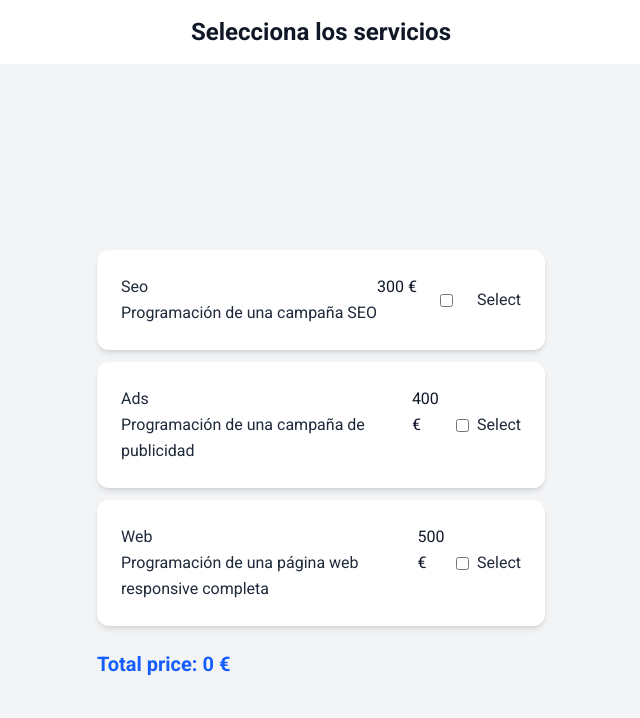
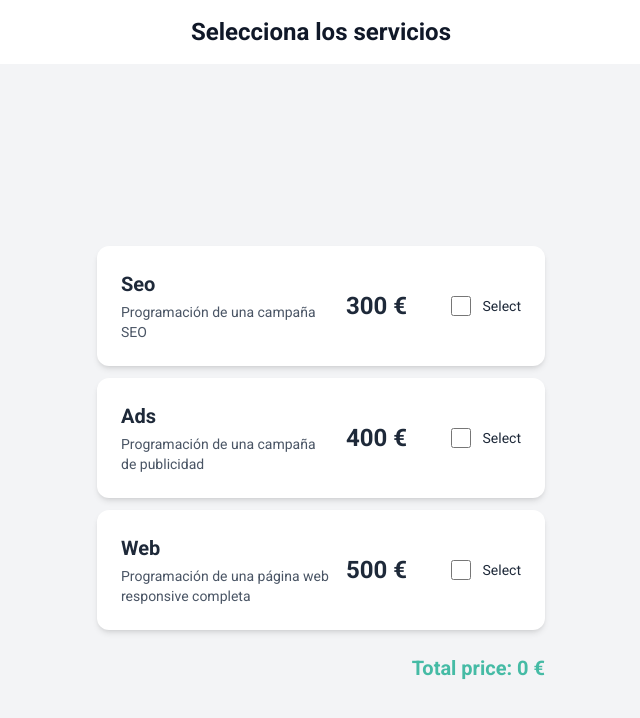
Before and after one commit to papercri/it-academy-s6-presupuestos-react, a React (Vite) app: page /budget in a window 1280 px wide. Shown: the top 718 px of the page, without its empty margins (319-959 px from the left). Built offline with nearby package versions, Linux system fonts and the light colour scheme.

Commit message:
ejercicio 1 con estilos

```diff
--- a/src/assets/styles/css/global.css
+++ b/src/assets/styles/css/global.css
@@ -11,7 +11,6 @@ article, aside, canvas, details, embed,
 figure, figcaption, footer, header, hgroup,
 menu, nav, output, ruby, section, summary,
 time, mark, audio, video {
-  vertical-align: baseline;
   box-sizing: border-box;
 }
 
--- a/src/components/Budget.tsx
+++ b/src/components/Budget.tsx
@@ -1,7 +1,7 @@
 import { useEffect, useState } from "react";
 import { services } from "../data/services";
 import { ServiceState } from "../types/Service";
-
+import ServiceItem from "./ServiceItem";
 
 function Budget() {
     const [selected, setSelected] = useState<ServiceState>({
@@ -12,7 +12,7 @@ function Budget() {
 
     const [total, setTotal] = useState(0);
 
-    // Cada vez que cambie el estado de seleccionados, recalcula el total
+
     useEffect(() => {
       const newTotal = services.reduce((sum, service) => {
         return selected[service.id] ? sum + service.price : sum;
@@ -30,31 +30,18 @@ function Budget() {
 
     return (
       <div className="min-h-screen bg-gray-100 flex items-center justify-center p-6">
-          <div className=" max-w-md w-full ">
-
-            <form className="space-y-3 ">
+      <div className="max-w-md w-full">
+        <form className="space-y-3">
           {services.map((service) => (
-                <div key={service.id} className="flex items-center justify-between gap-2 bg-white p-6 rounded-xl shadow-md">
-                  <div className="flex">
-                    <label htmlFor={service.id} className="text-gray-800 flex flex-col ">
-                      <span>{service.name}</span>
-                      <span>{service.description}</span>
-                    </label>
-                    <span>{service.price} €</span>
-                  </div>
-
-                  <input
-                    type="checkbox"
-                    id={service.id}
-                    name={service.id}
+            <ServiceItem
+              key={service.id}
+              service={service}
               checked={selected[service.id]}
               onChange={handleChange}
-                    className="accent-blue-600"
-                  /> <span className="text-gray-800">Select</span>
-                </div>
+            />
           ))}
         </form>
-            <div className="mt-6 text-xl font-semibold text-blue-600">
+        <div className="mt-6 text-xl font-semibold text-selected text-right">
           Total price: {total} €
         </div>
       </div>
--- /dev/null
+++ b/src/components/ServiceItem.tsx
@@ -0,0 +1,32 @@
+import { Service } from "../types/Service";
+
+type ServiceItemsProps = {
+  service: Service;
+  checked: boolean;
+  onChange: (e: React.ChangeEvent<HTMLInputElement>) => void;
+};
+
+export default function ServiceItem({ service, checked, onChange }: ServiceItemsProps) {
+  return (
+    <div className="flex items-center justify-between gap-2 bg-white p-6 rounded-xl shadow-md">
+      <div className="grid grid-cols-3 text-gray-800 gap-4  items-center">
+        <label htmlFor={service.id} className="flex flex-col gap-1 cursor-pointer col-span-2">
+          <span className="text-xl font-bold ">{service.name}</span>
+          <span className="text-sm text-gray-600">{service.description}</span>
+        </label>
+        <span className="text-2xl font-bold">{service.price} €</span>
+      </div>
+      <div className="flex items-center gap-1">
+        <input
+          type="checkbox"
+          id={service.id}
+          name={service.id}
+          checked={checked}
+          onChange={onChange}
+          className="form-checkbox "
+        />
+        <span className="text-gray-800 text-sm">Select</span>
+      </div>
+    </div>
+  );
+}
--- a/src/data/services.ts
+++ b/src/data/services.ts
@@ -1,4 +1,4 @@
-import { Service } from "../types/service";
+import { Service } from "../types/Service";
 
 export const services: Service[] = [
   { id: "seo", name: "Seo", description: "Programación de una campaña SEO", price: 300 },
--- a/src/index.css
+++ b/src/index.css
@@ -4,7 +4,7 @@
 @import './assets/styles/css/global.css';
 
 @theme {
-    --color-cris: oklch(0.72 0.11 178);
+    --color-selected: oklch(0.72 0.11 178);
 
     --radius-radius: 20px;
 
@@ -55,7 +55,7 @@
     }
 
     .btn-outline {
-      @apply inline-block px-4 py-2 border border-blue-600 text-blue-600 rounded-md font-medium hover:bg-blue-600 hover:text-white transition duration-150 ease-in-out;
+      @apply inline-block px-4 py-2 border border-[var(--color-selected)] text-blue-600 rounded-md font-medium hover:bg-[var(--color-selected)] hover:text-white transition duration-150 ease-in-out;
     }
 
     .btn-secondary {
@@ -93,19 +93,22 @@
     }
 
     .form-input {
-      @apply w-full px-3 py-2 border border-gray-300 rounded-md shadow-sm focus:outline-none focus:ring-2 focus:ring-blue-500 focus:border-blue-500;
+      @apply w-full px-3 py-2 border border-gray-300 rounded-md shadow-sm focus:outline-none focus:ring-2 focus:ring-[var(--color-selected)] focus:border-[var(--color-selected)];
     }
 
     .form-textarea {
-      @apply w-full px-3 py-2 border border-gray-300 rounded-md shadow-sm resize-none focus:outline-none focus:ring-2 focus:ring-blue-500;
+      @apply w-full px-3 py-2 border border-gray-300 rounded-md shadow-sm resize-none focus:outline-none focus:ring-2 focus:ring-[var(--color-selected)];
     }
 
     .form-select {
-      @apply w-full px-3 py-2 border border-gray-300 rounded-md shadow-sm focus:outline-none focus:ring-2 focus:ring-blue-500;
+      @apply w-full px-3 py-2 border border-gray-300 rounded-md shadow-sm focus:outline-none focus:ring-2 focus:ring-[var(--color-selected)];
     }
 
     .form-check {
       @apply flex items-center gap-2;
+    }
+    .form-checkbox{
+      @apply  accent-[var(--color-selected)] w-5 h-5 rounded focus:ring-2 focus:ring-[var(--color-selected)] mr-2 cursor-pointer  text-white
     }
 
     /* Layout estilo Bootstrap */
```
Also changed, not shown: src/components/ServiceCheckbox.tsx (deleted). Lines whose indentation alone changed are shown as unchanged.
